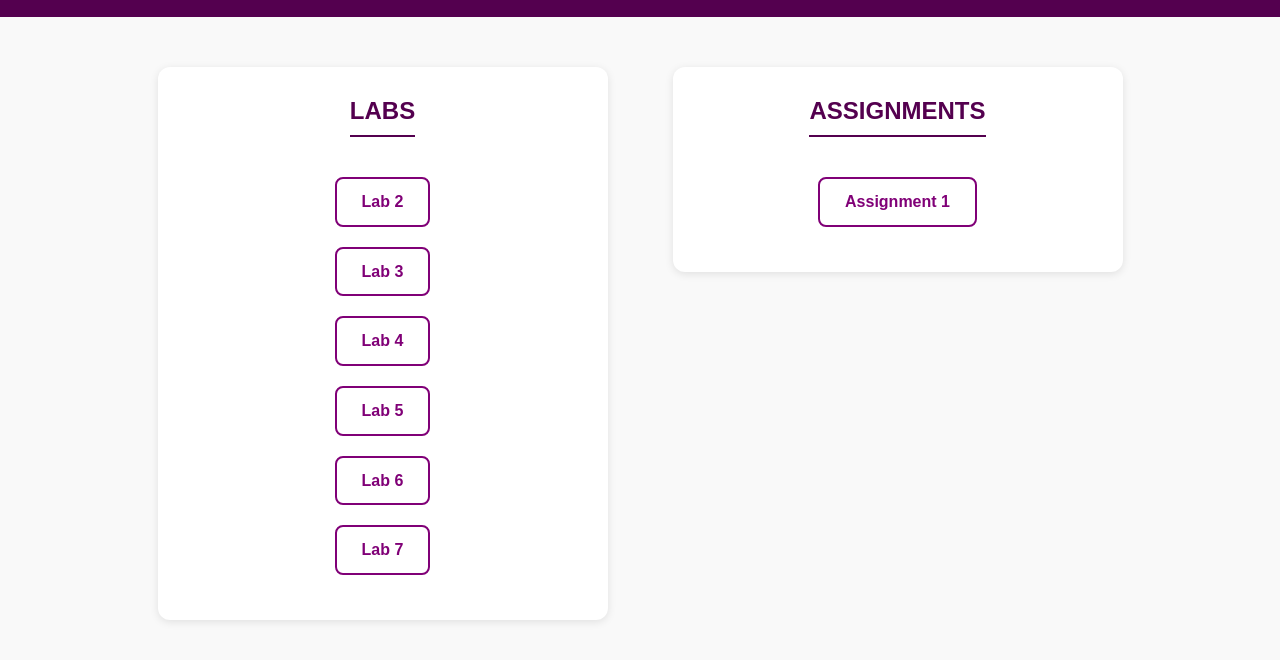
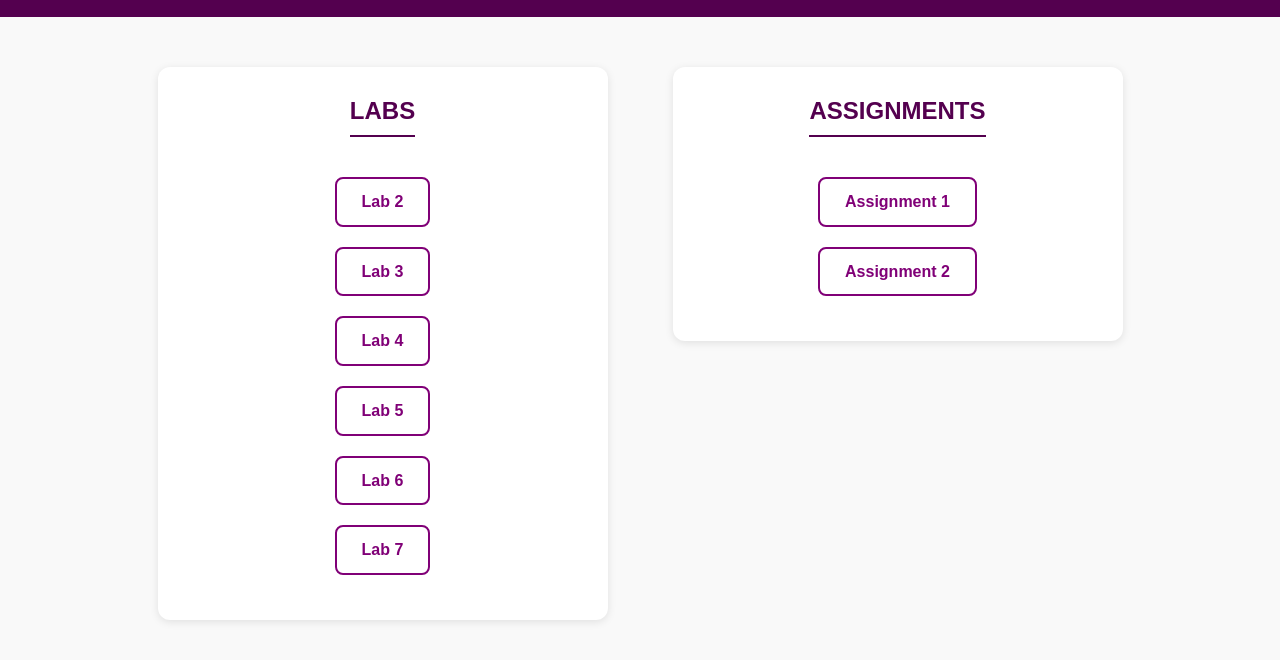
Before and after one commit to Aym4nAt/CPIT405, a plain HTML site: page index.html in a window 1280 px wide. Shown: the part 100-760 px from the top of the page. Drawn offline with Linux system fonts and the light colour scheme.

Commit message:
Update index.html

```diff
--- a/index.html
+++ b/index.html
@@ -30,6 +30,7 @@
         <h2>Assignments</h2>
         <ul>
           <li><a href="cpit405-assignment1/index.html">Assignment 1</a></li>
+          <li><a href="cpit405-assignment2/index.html">Assignment 2</a></li>
         </ul>
       </section>
     </div>
```
